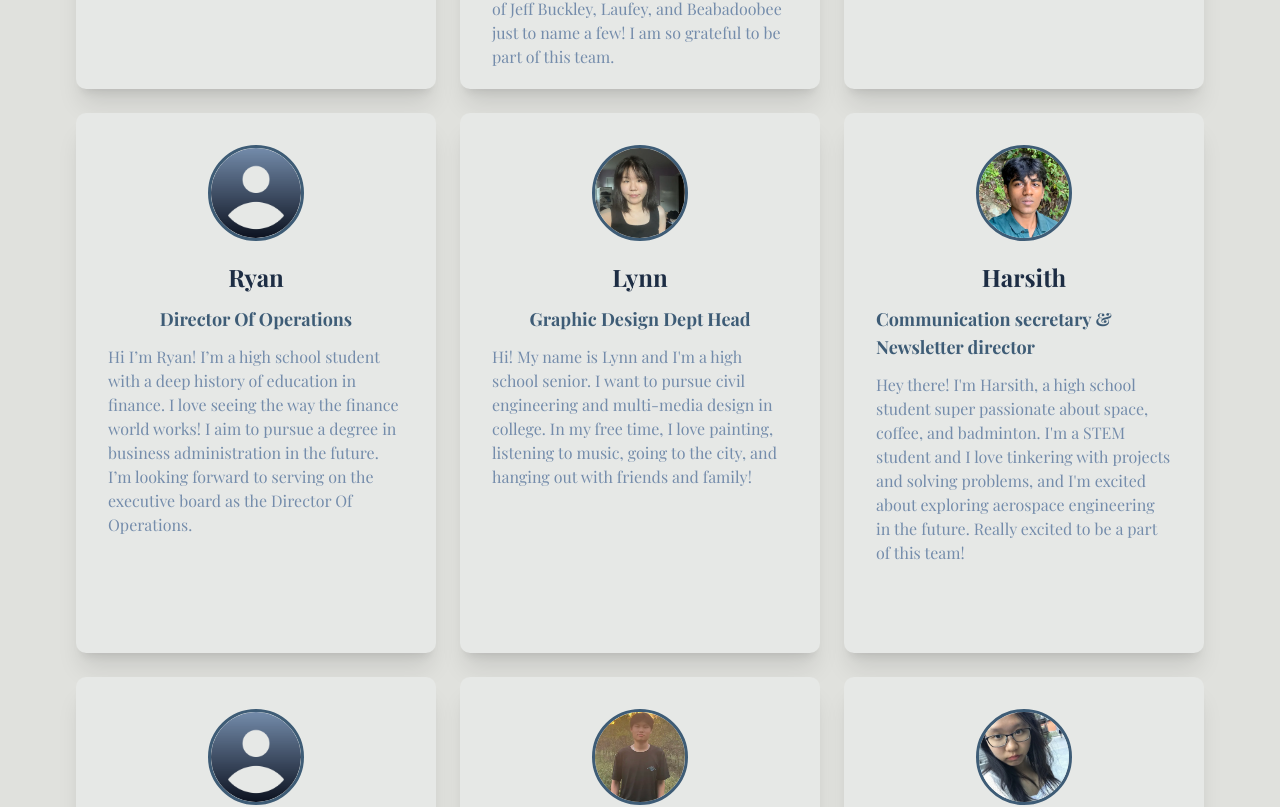
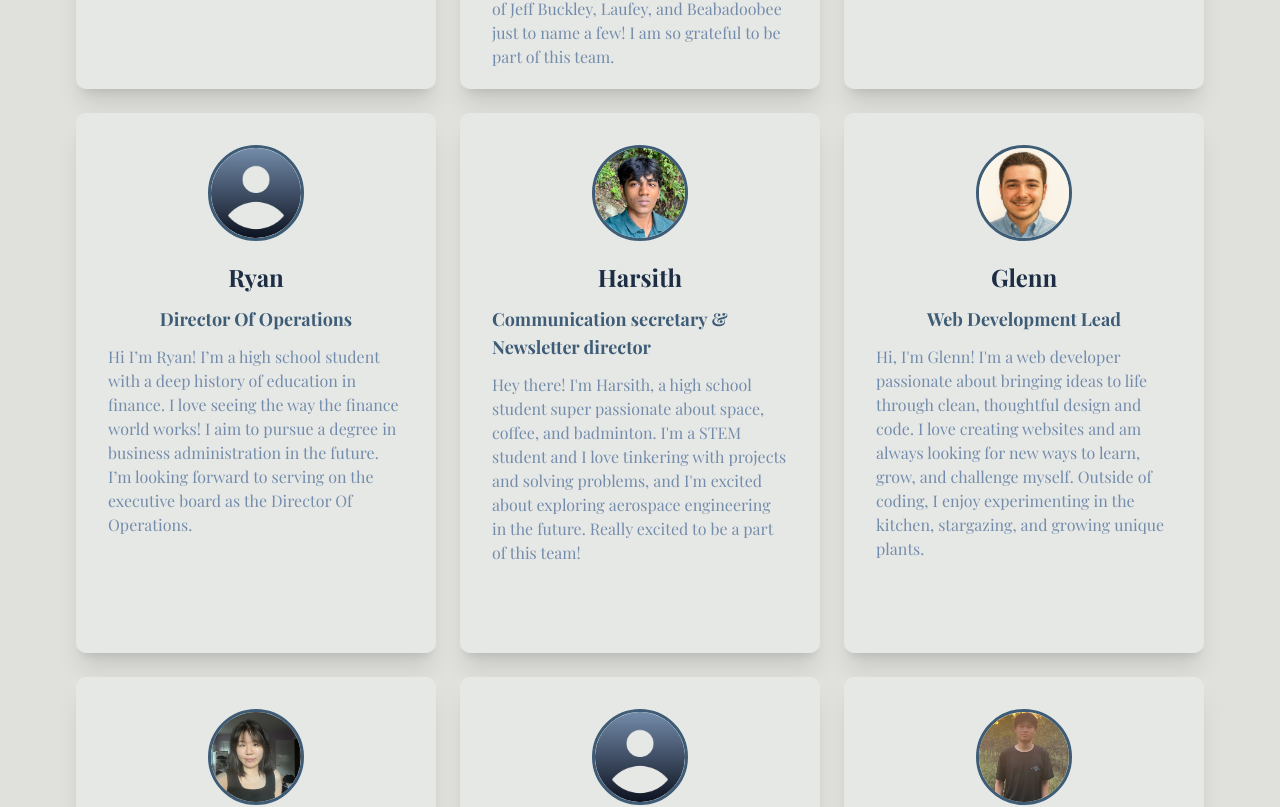
Before and after one commit to glenniii-dev/pixelpulsenews, a Next.js app: page /team in a window 1280 px wide. Shown: the part 767-1574 px from the top of the page. Built offline with nearby package versions, Linux system fonts and the light colour scheme.

Commit message:
Added Glenn Team Card

```diff
--- a/app/(root)/team/page.tsx
+++ b/app/(root)/team/page.tsx
@@ -20,11 +20,14 @@ export default function page() {
       {/* RYAN */}
       <TeamMember image="" name="Ryan" role="Director Of Operations" bio="Hi I’m Ryan! I’m a high school student with a deep history of education in finance. I love seeing the way the finance world works! I aim to pursue a degree in business administration in the future. I’m looking forward to serving on the executive board as the Director Of Operations." />
 
+      {/* HARSITH */}
+      <TeamMember image="/Harsith.webp" name="Harsith" role="Communication secretary & Newsletter director" bio="Hey there! I'm Harsith, a high school student super passionate about space, coffee, and badminton. I'm a STEM student and I love tinkering with projects and solving problems, and I'm excited about exploring aerospace engineering in the future. Really excited to be a part of this team!" />
+
+      {/* GLENN */}
+      <TeamMember image="/glenn.png" name="Glenn" role="Web Development Lead" bio="Hi, I'm Glenn! I'm a web developer passionate about bringing ideas to life through clean, thoughtful design and code. I love creating websites and am always looking for new ways to learn, grow, and challenge myself. Outside of coding, I enjoy experimenting in the kitchen, stargazing, and growing unique plants." />
+
       {/* LYNN */}
       <TeamMember image="/Lynn.webp" name="Lynn" role="Graphic Design Dept Head" bio="Hi! My name is Lynn and I'm a high school senior. I want to pursue civil engineering and multi-media design in college. In my free time, I love painting, listening to music, going to the city, and hanging out with friends and family!" />
-
-      {/* HARSITH */}
-      <TeamMember image="/Harsith.webp" name="Harsith" role="Communication secretary & Newsletter director" bio="Hey there! I'm Harsith, a high school student super passionate about space, coffee, and badminton. I'm a STEM student and I love tinkering with projects and solving problems, and I'm excited about exploring aerospace engineering in the future. Really excited to be a part of this team!" />
 
       {/* MICHEAL */}
       <TeamMember image="" name="Micheal" role="CS/AI Research Lead" bio="My name is Michael! I am currently a junior in high school and 17. I am interested in STEM concepts and how they relate to the real world. My interests include drawing, fashion, golfing, and building wooden models. In the future I aspire to be a chemical engineer, and make an impact on my community through STEM applications." />
```
Also changed, not shown: public/glenn.png (added).
